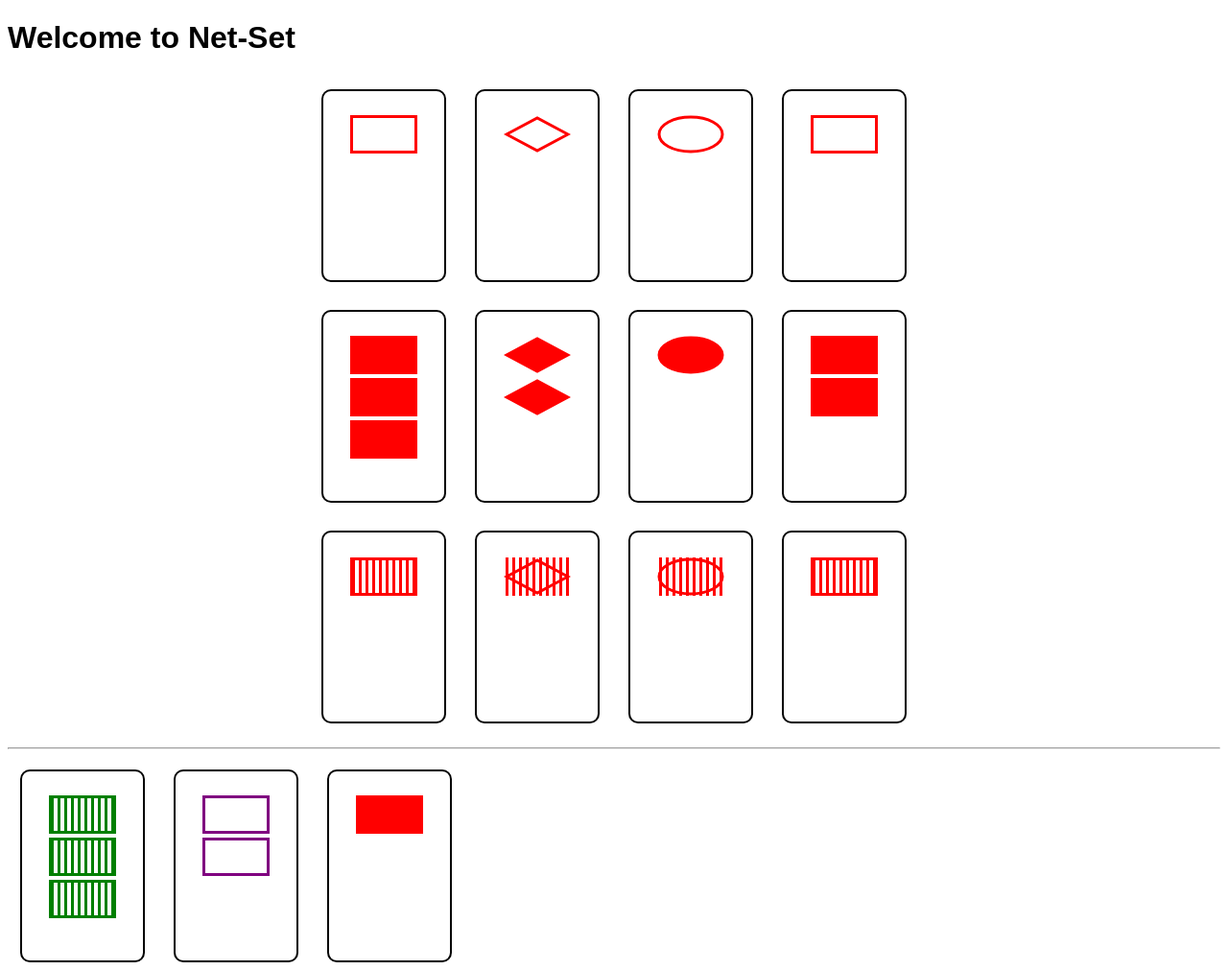
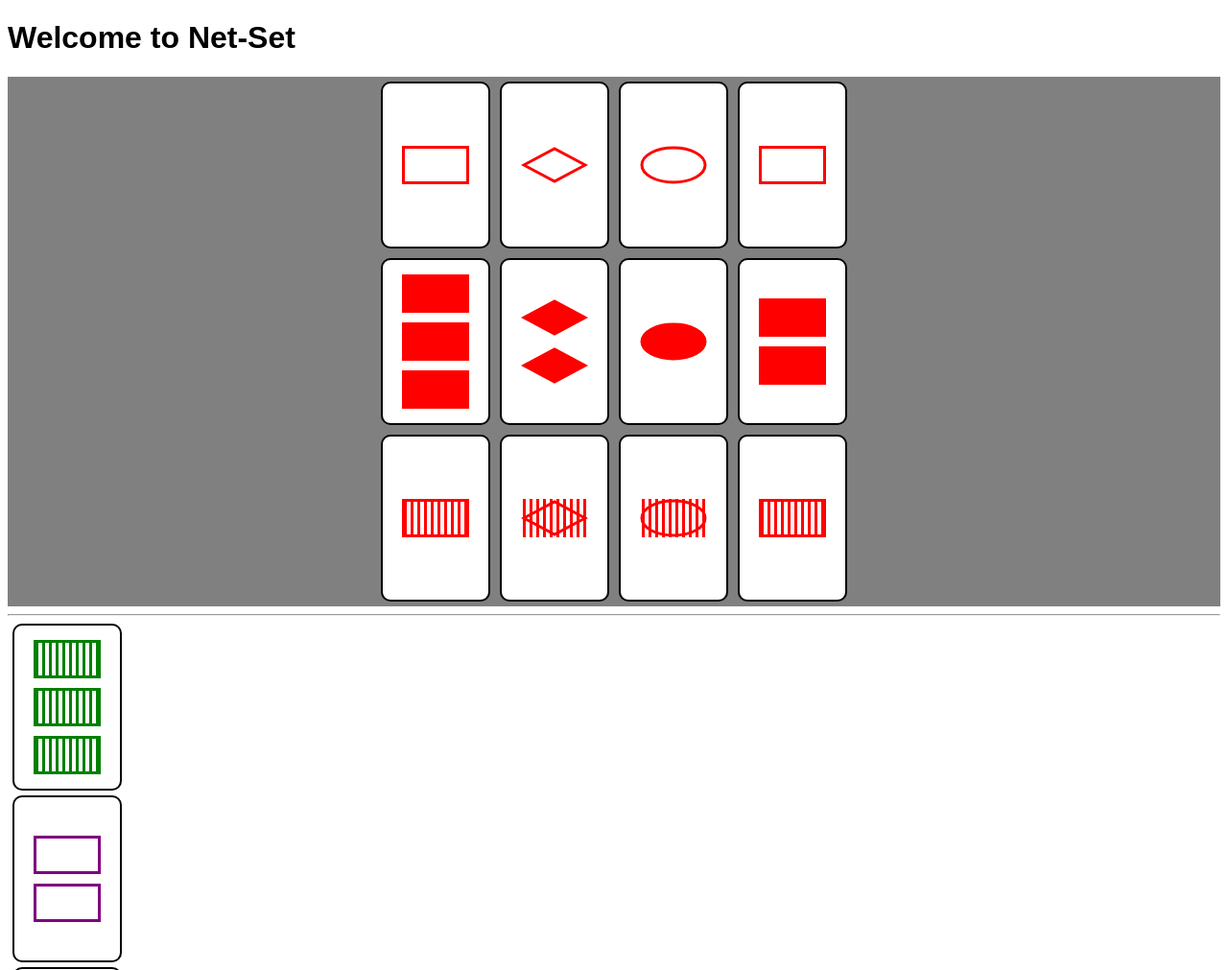
Before and after one commit to vakila/net-set, a web app: file index.html in a window 1280 px wide. Shown: the top 1011 px of the page at 96% size. Run offline with its HTML, style and script files only (its server is not run), Linux system fonts and the light colour scheme.

Commit message:
New layout with flexbox

```diff
--- a/public/cards.css
+++ b/public/cards.css
@@ -1,41 +1,65 @@
 #board {
-  /*background-color: #b3b3ff;
-  padding: 5vh;
+  background-color: grey;
+  /*padding: 5vh;*/
   width: 100%;
-  height: 70vh;*/
-  text-align: center;
+  /*height: 70vh;*/
+  /*text-align: center;*/
+  display: flex;
+  flex-direction:column;
+  flex-wrap: wrap;
+  justify-content: space-around;
+  align-items: center;
+}
+
+.row {
+  display: flex;
+
 }
 
 .card {
-  display: inline-block; /* to center in board */
-  margin: 1%;
+  /*display: inline-block; /* to center in board */
+  /*display: flex;
+  flex-wrap: column;
+  align-items: center; /* vertical
+  justify-content: center; /* horizontal */
+  margin: 5px;
+  width: 110px;
+  height: 170px;
   background-color: white;
   border: 2px solid black;
   border-radius: 10px 10px 10px 10px;
   -moz-border-radius: 10px 10px 10px 10px;
   -webkit-border-radius: 10px 10px 10px 10px;
-  position: relative;
+  /*position: relative;
+  margin: 1%;
   width: 10%;
-  /*height: 30%;
+  height: 30%;
   padding: 10px;*/
   cursor:pointer; /* makes hand cursor to show clickable */
 }
 
-.card:before { /* for maintaining card aspect ratio */
+/*.card:before { /* for maintaining card aspect ratio
   content: "";
 	display: block;
-	padding-top: 156%; 	/* 3.5":2.25" h:w ratio... 3.5/2.25 = 1.55556 */
-}
+	padding-top: 156%; 	/* 3.5":2.25" h:w ratio... 3.5/2.25 = 1.55556
+}*/
 
 .card-content {
-  position:  absolute;
+  width: 100%;
+  height: 100%;
+  display: flex;
+  flex-direction: column;
+  align-items: center;
+  justify-content: center;
+}
+  /*position:  absolute;
 	top: 0;
 	left: 0;
 	bottom: 0;
 	right: 0;
-  /*top: 50%;
+  top: 50%;
   left: 50%;
-  transform: translate(-50%, -50%);*/
+  transform: translate(-50%, -50%);
   text-align: center;
   padding-top: 20%;
-}
+}*/
--- a/public/shapes.css
+++ b/public/shapes.css
@@ -1,6 +1,7 @@
 .shape {
   width: 70px;
   height: 40px;
+  margin: 5px;
 }
 
 rect, polygon, ellipse {
```
